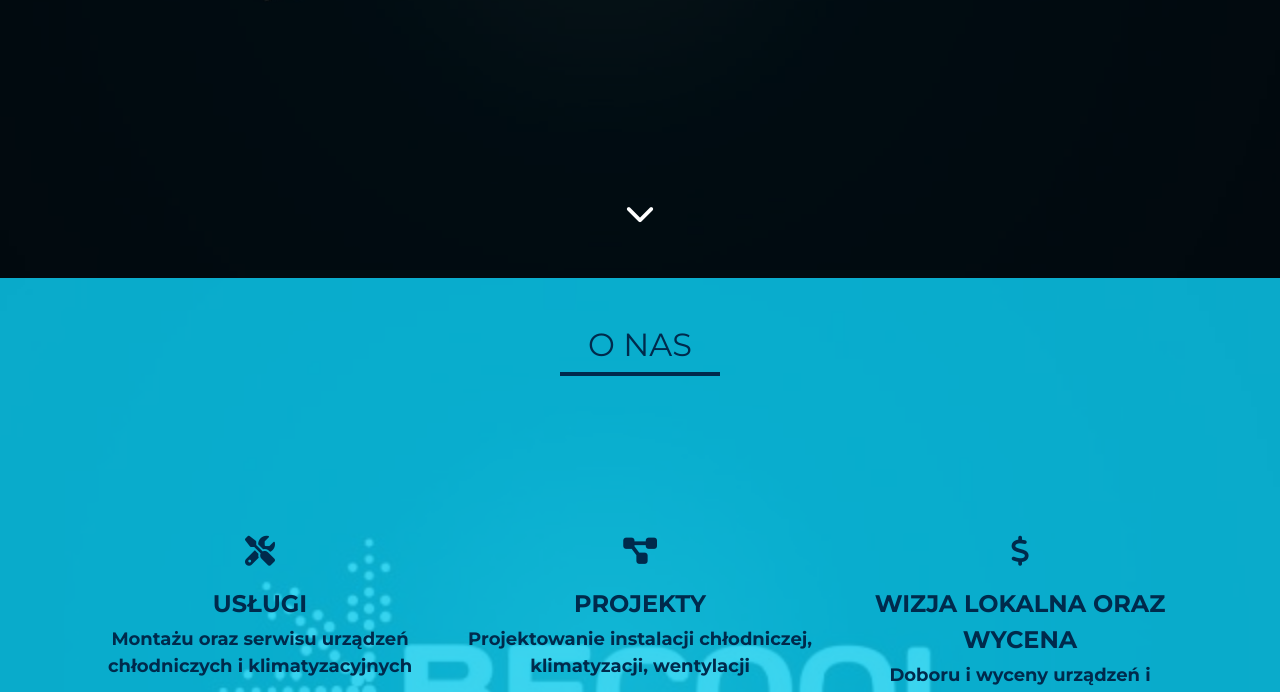
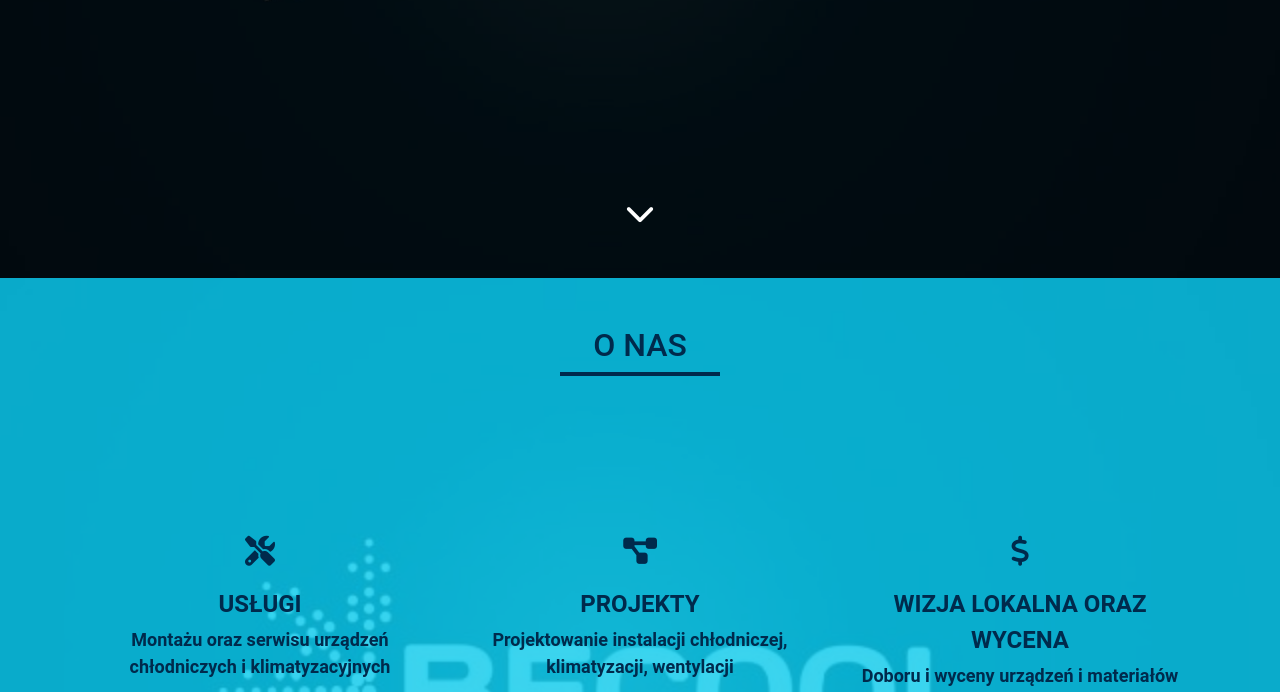
Before and after one commit to PartykaR/BeCool, a plain HTML site: page index.html in a window 1280 px wide. Shown: the part 522-1214 px from the top of the page. Drawn offline with nearby package versions, Linux system fonts and the light colour scheme.

Commit message:
Set font Roboto in the onas.html

```diff
--- a/sass/main.scss
+++ b/sass/main.scss
@@ -14,7 +14,7 @@ html {
 
 body {
    position: relative;
-   font-family: 'Montserrat',
+   font-family: 'Roboto',
       sans-serif;
    background-color: $darc1-color;
    font-size: 20px;
```
Also changed, not shown: css/main.css.
